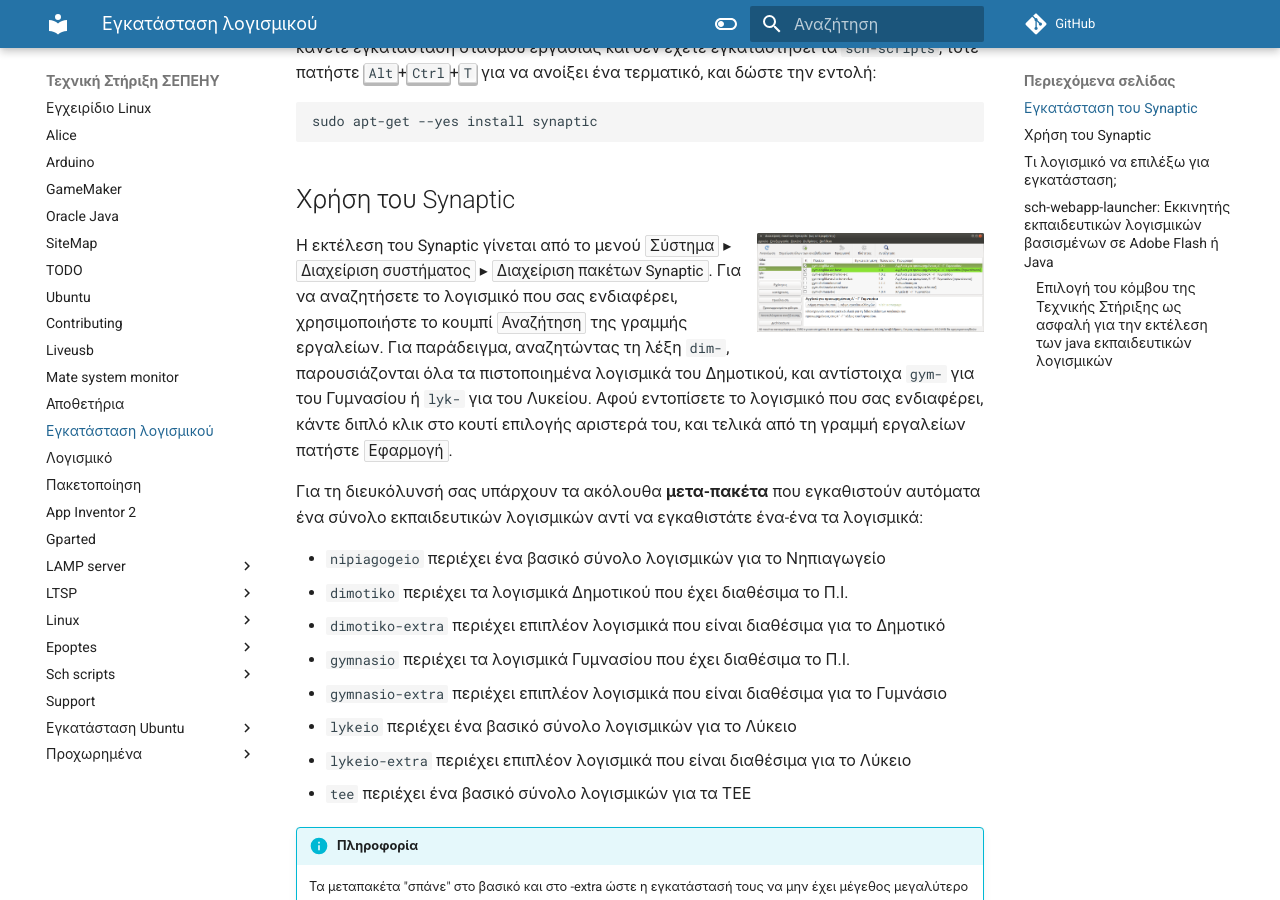
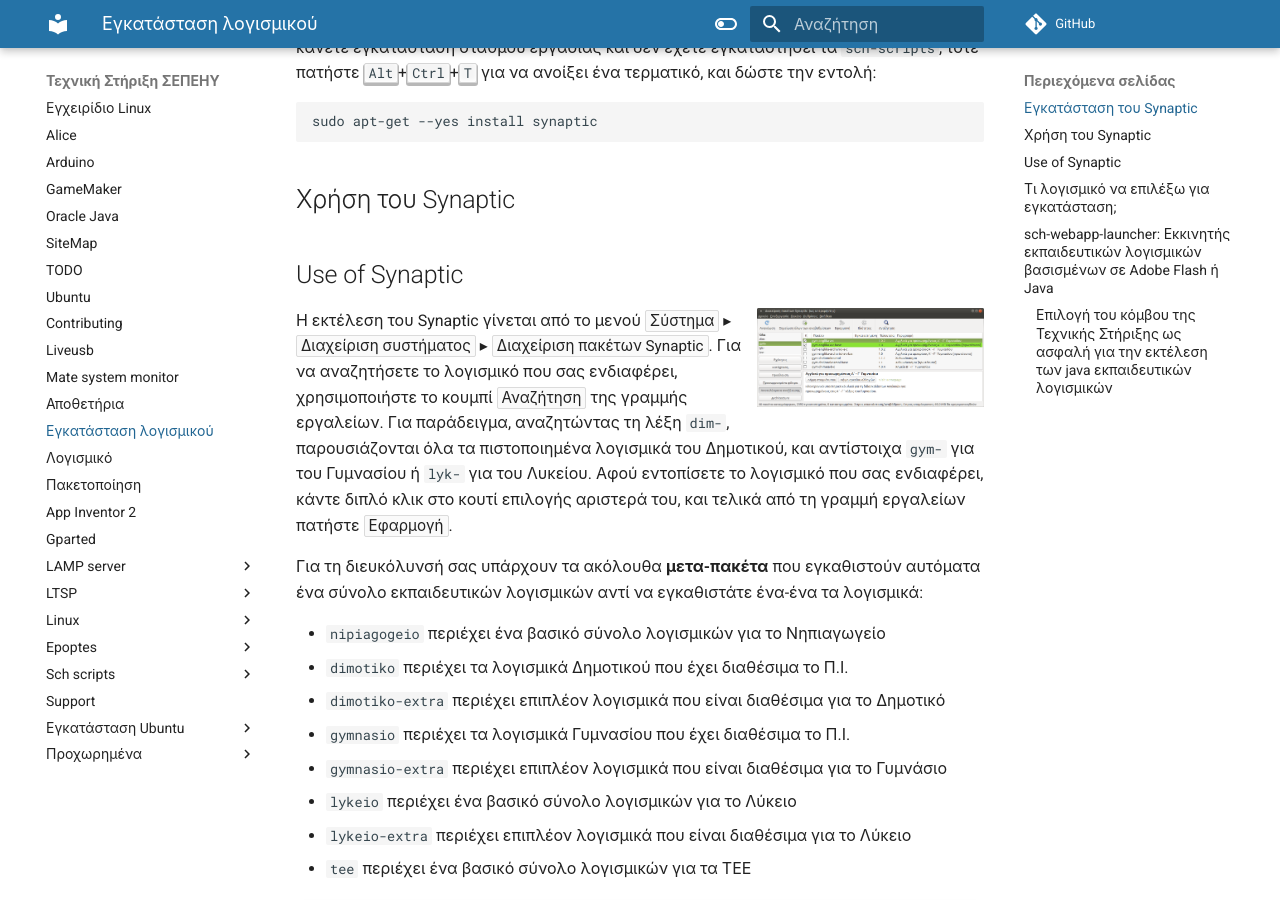
Before and after one commit to siahos/el.ltsp.org, an MkDocs documentation site: the page built from docs/Εγκατάσταση_λογισμικού.md, in a window 1280 px wide and 900 px high, scrolled down 492 px. Built offline with MkDocs 1.6.1 and Material for MkDocs 9.7.7, drawn with Linux system fonts in a browser that asks for light colours; comment, search, counter and statistics services are not loaded.

Commit message:
test Εγκατάσταση_λογισμικού.md

````diff
--- a/docs/Εγκατάσταση_λογισμικού.md
+++ b/docs/Εγκατάσταση_λογισμικού.md
@@ -20,6 +20,8 @@ sudo apt-get --yes install synaptic
 ```
 
 ## Χρήση του Synaptic
+
+## Use of Synaptic
 
 [![](Synaptic.png)](Synaptic.png)
 Η εκτέλεση του Synaptic
````
